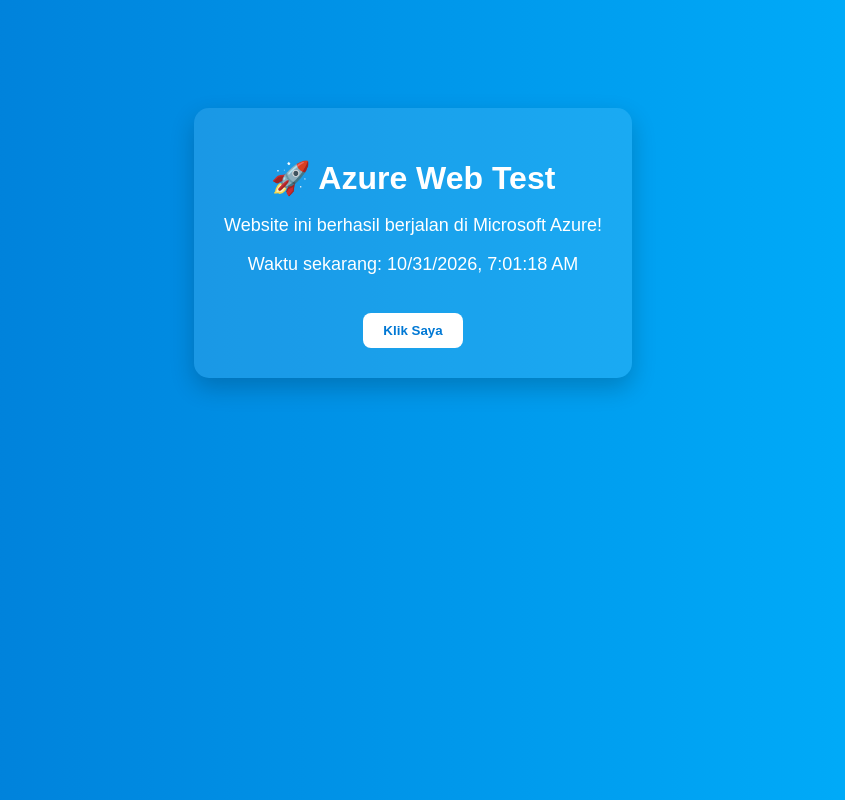
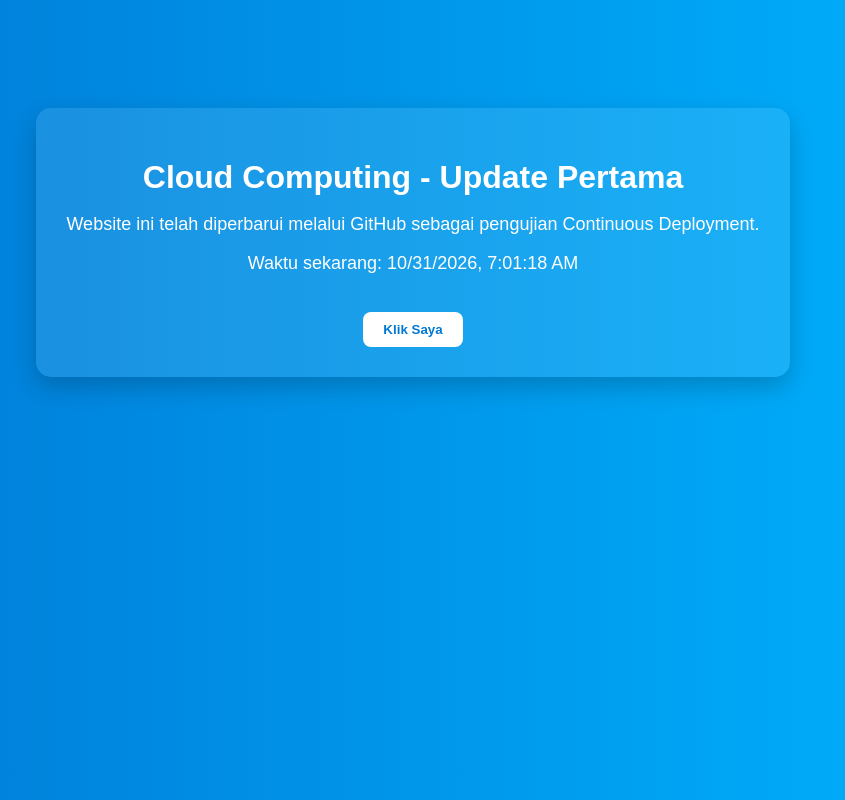
Before and after one commit to DeswitaFitriyaniAtmadja/praktikum1_cloudcomputing, a plain HTML site: page index.html in a window 1280 px wide. Shown: the whole page, without its empty margins (227-1072 px from the left). Drawn offline with Linux system fonts and the light colour scheme.

Commit message:
Update index.html

```diff
--- a/index.html
+++ b/index.html
@@ -42,8 +42,8 @@
 </head>
 <body>
     <div class="card">
-        <h1>🚀 Azure Web Test</h1>
-        <p>Website ini berhasil berjalan di Microsoft Azure!</p>
+        <h1>Cloud Computing - Update Pertama</h1>
+        <p>Website ini telah diperbarui melalui GitHub sebagai pengujian Continuous Deployment.</p>
         <p id="time"></p>
         <button class="btn" onclick="showMessage()">Klik Saya</button>
     </div>
```
